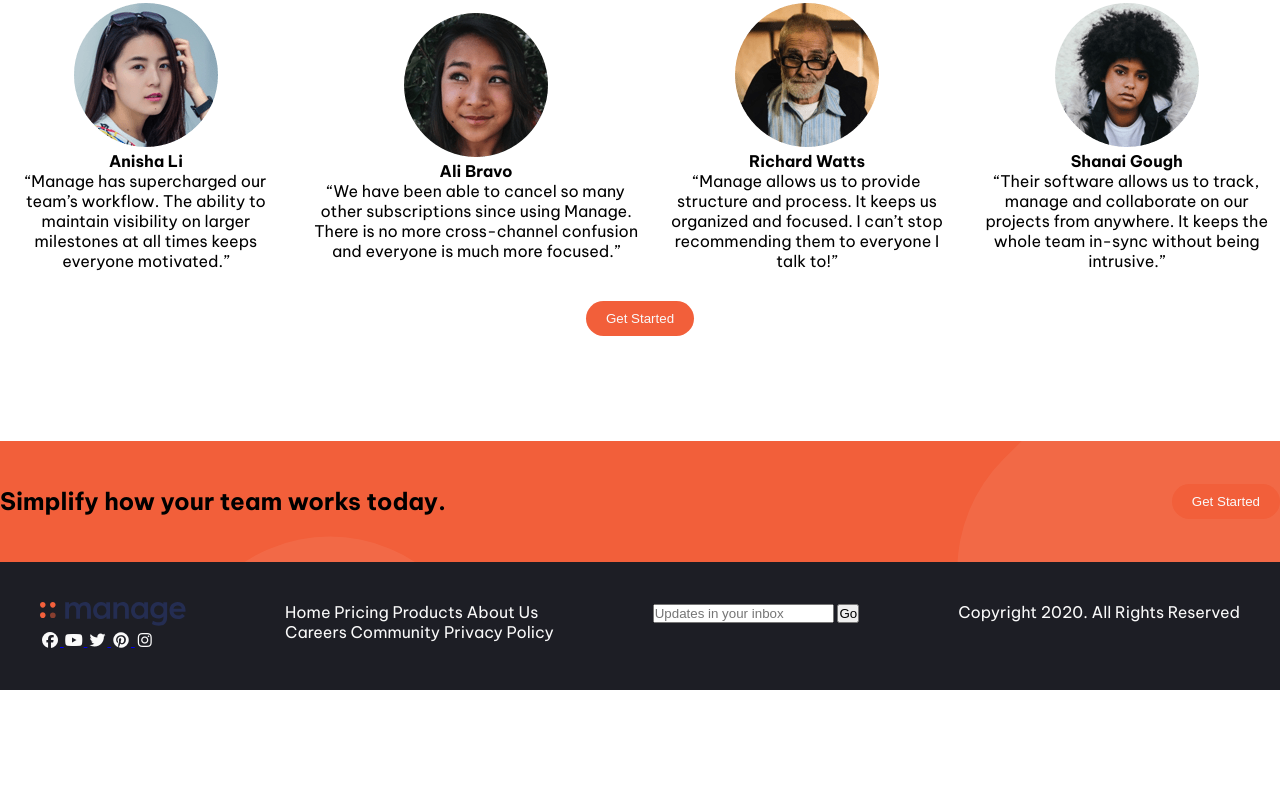
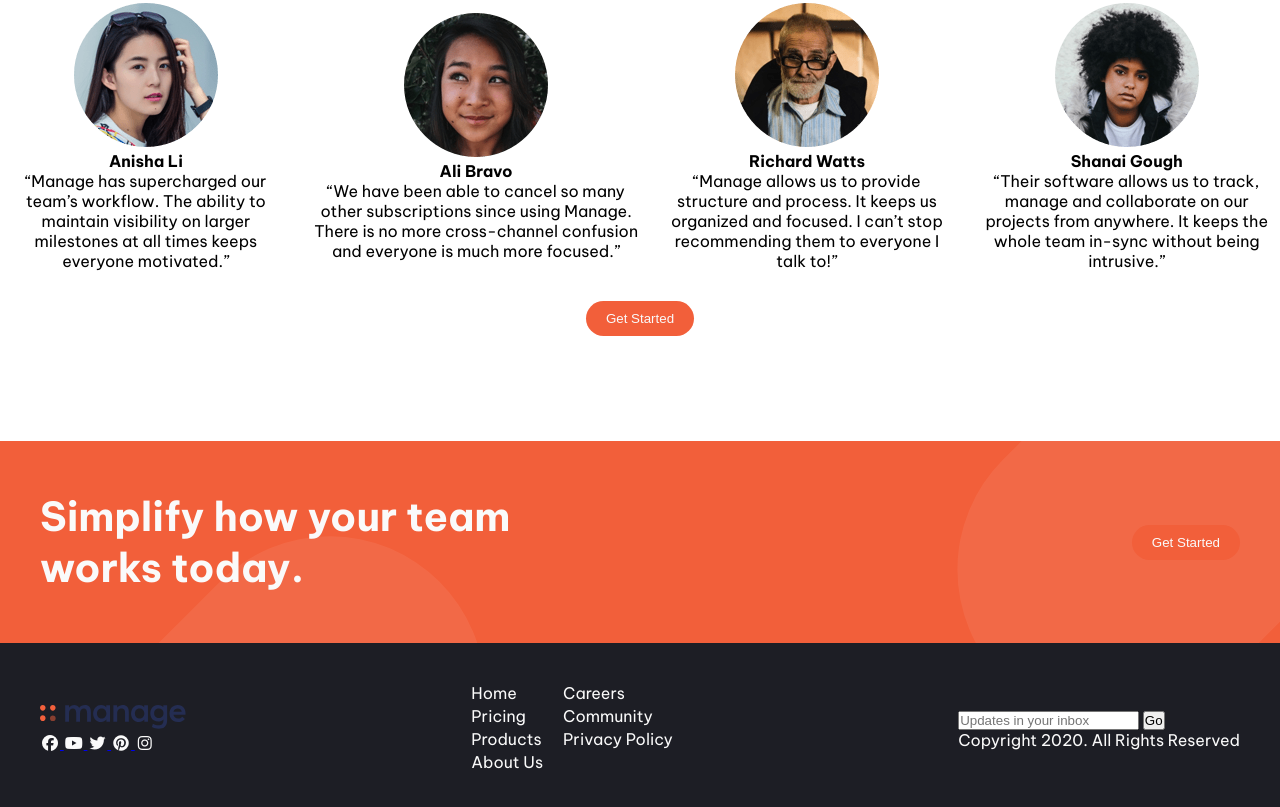
Before and after one commit to ygorhslima/frontend-mentor-exercises-2, a plain HTML site: page manage-landing-page-master/index.html in a window 1280 px wide. Shown: the part 1483-2290 px from the top of the page. Before the commit the page ends 2173 px from the top, so only its background shows below. Drawn offline with Linux system fonts and the light colour scheme.

Commit message:
configurando o CSS do footer

```diff
--- a/manage-landing-page-master/index.html
+++ b/manage-landing-page-master/index.html
@@ -139,14 +139,16 @@
     </section>
 
     <aside class="simplify-how">
-      <h1>Simplify how your team works today.</h1>
+      <h1>Simplify how your team <br> works today.</h1>
       <button class="btn_get-started btn4">Get Started</button>
     </aside>
   </main>
 
   <footer>
     <div class="logo-container">
-      <img src="images/logo.svg" alt="logo">
+      <div>
+        <img src="images/logo.svg" alt="logo">
+      </div>
       <div class="social">
         <a href="#">
           <i class="fa-brands fa-facebook"></i>
@@ -181,11 +183,13 @@
     </div>
 
     <div class="form">
-      <input type="text" placeholder="Updates in your inbox">
-      <button class="btn_go">Go</button>
+      <div>
+        <input type="text" placeholder="Updates in your inbox">
+        <button class="btn_go">Go</button>
+      </div>
+
+      <span>Copyright 2020. All Rights Reserved</span>
     </div>
-
-    <span>Copyright 2020. All Rights Reserved</span>
   </footer>
 </body>
 </html>
--- a/manage-landing-page-master/style.css
+++ b/manage-landing-page-master/style.css
@@ -163,25 +163,46 @@ main .simplify-how{
     align-items: center;
     background-color: var(--Orange400);
     background-image: url("images/bg-simplify-section-desktop.svg");
+    padding: 50px 40px;
 }
 
 main .simplify-how h1{
-
+    color: var(--Gray50);
+    font-size: 2.5em;
 }
 
 footer{
     display: flex;
     background-color: var(--Gray950);
     justify-content: space-between;
+    align-items: center;
     padding: 40px;
     text-decoration: none;
     color: var(--Gray50);
+}
+footer .logo-container{
+    display: flex;
+    flex-direction: column;
+    height: 100%;
+    justify-content: space-between;
+}
+footer .logo-container .social{
+    height: 100%;
 }
 footer .logo-container .social i{
     text-decoration: none;
     color: var(--Gray50);
 }
+footer .footer-links{
+    display: flex;
+    gap: 20px;
+}
+footer .footer-links div{
+    display: flex;
+    flex-direction: column;
+}
 footer .footer-links div a{
     text-decoration: none;
     color: var(--Gray50);
+    margin-bottom: 3px;
 }
```
